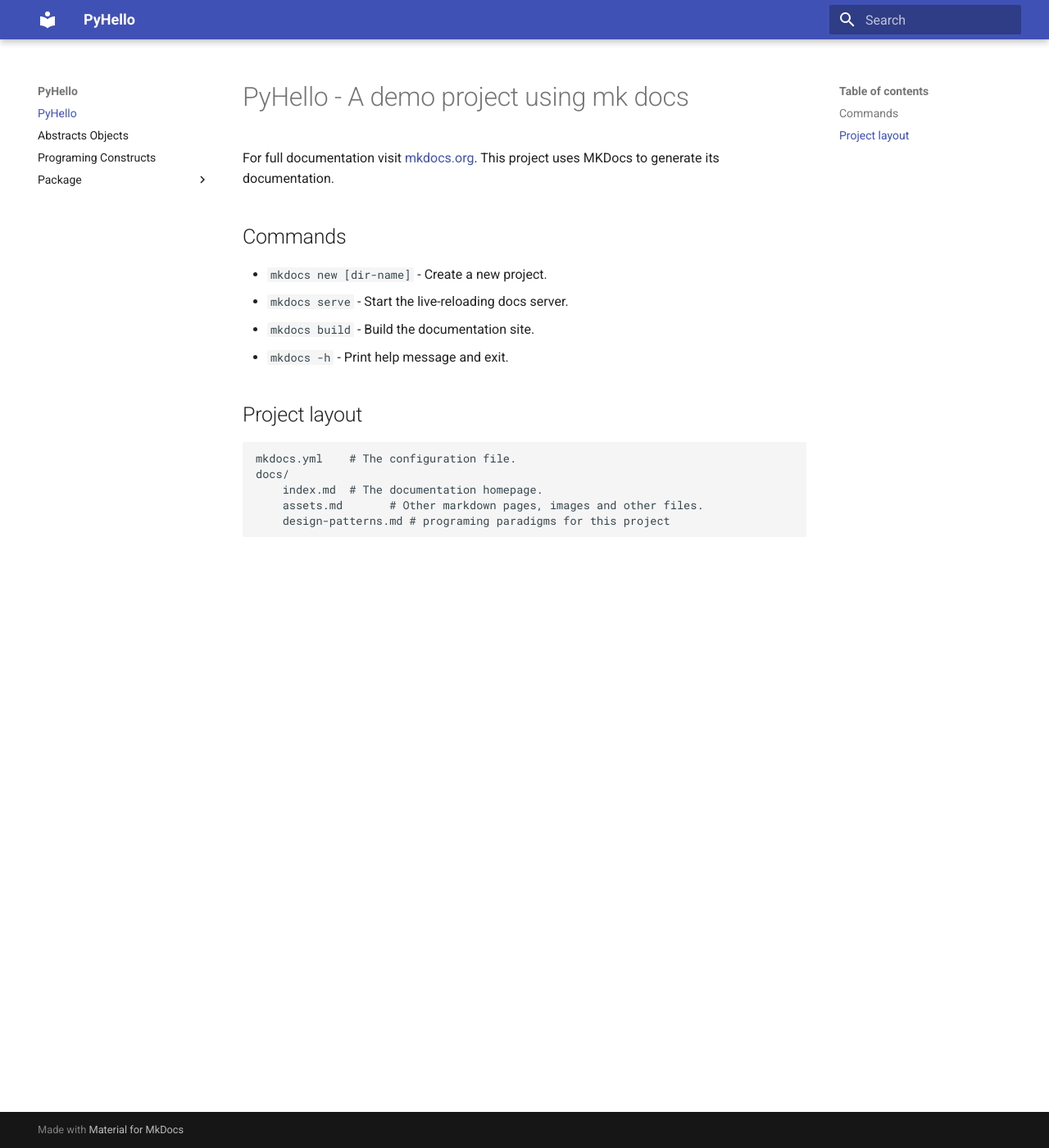
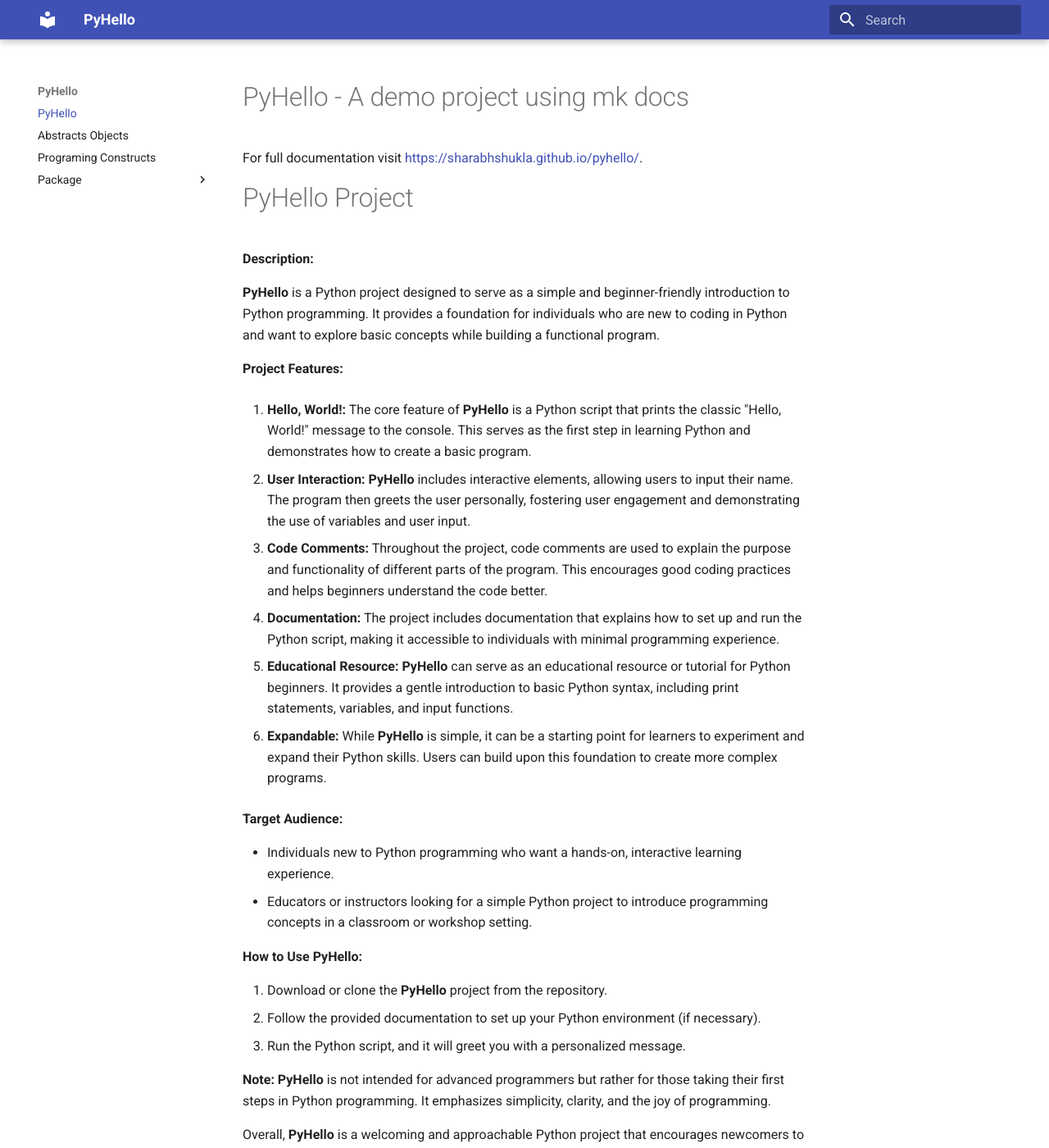
Before and after one commit to sharabhshukla/PyHello, an MkDocs documentation site: the page built from docs/index.md, in a window 1280 px wide and 1400 px high. Shown: the whole window at 82% size. Built offline with MkDocs 1.6.1 and Material for MkDocs 9.7.7, drawn with Linux system fonts in a browser that asks for light colours; some of the changed text lies outside the part shown.

Commit message:
updates with .gitignore and other small additions to docs

```diff
--- a/docs/index.md
+++ b/docs/index.md
@@ -1,19 +1,38 @@
 # PyHello - A demo project using mk docs
 
-For full documentation visit [mkdocs.org](https://www.mkdocs.org).
-This project uses MKDocs to generate its documentation.
+For full documentation visit [https://sharabhshukla.github.io/pyhello/](https://www.mkdocs.org).
+# PyHello Project
 
-## Commands
+**Description:**
 
-* `mkdocs new [dir-name]` - Create a new project.
-* `mkdocs serve` - Start the live-reloading docs server.
-* `mkdocs build` - Build the documentation site.
-* `mkdocs -h` - Print help message and exit.
 
-## Project layout
+**PyHello** is a Python project designed to serve as a simple and beginner-friendly introduction to Python programming. It provides a foundation for individuals who are new to coding in Python and want to explore basic concepts while building a functional program.
 
-    mkdocs.yml    # The configuration file.
-    docs/
-        index.md  # The documentation homepage.
-        assets.md       # Other markdown pages, images and other files.
-        design-patterns.md # programing paradigms for this project
+**Project Features:**
+
+1. **Hello, World!:** The core feature of **PyHello** is a Python script that prints the classic "Hello, World!" message to the console. This serves as the first step in learning Python and demonstrates how to create a basic program.
+
+2. **User Interaction:** **PyHello** includes interactive elements, allowing users to input their name. The program then greets the user personally, fostering user engagement and demonstrating the use of variables and user input.
+
+3. **Code Comments:** Throughout the project, code comments are used to explain the purpose and functionality of different parts of the program. This encourages good coding practices and helps beginners understand the code better.
+
+4. **Documentation:** The project includes documentation that explains how to set up and run the Python script, making it accessible to individuals with minimal programming experience.
+
+5. **Educational Resource:** **PyHello** can serve as an educational resource or tutorial for Python beginners. It provides a gentle introduction to basic Python syntax, including print statements, variables, and input functions.
+
+6. **Expandable:** While **PyHello** is simple, it can be a starting point for learners to experiment and expand their Python skills. Users can build upon this foundation to create more complex programs.
+
+**Target Audience:**
+
+- Individuals new to Python programming who want a hands-on, interactive learning experience.
+- Educators or instructors looking for a simple Python project to introduce programming concepts in a classroom or workshop setting.
+
+**How to Use PyHello:**
+
+1. Download or clone the **PyHello** project from the repository.
+2. Follow the provided documentation to set up your Python environment (if necessary).
+3. Run the Python script, and it will greet you with a personalized message.
+
+**Note:** **PyHello** is not intended for advanced programmers but rather for those taking their first steps in Python programming. It emphasizes simplicity, clarity, and the joy of programming.
+
+Overall, **PyHello** is a welcoming and approachable Python project that encourages newcomers to explore the world of coding while saying a friendly "Hello, World!"
```
Also changed, not shown: site/index.html, site/search/search_index.json, 2 other files.
